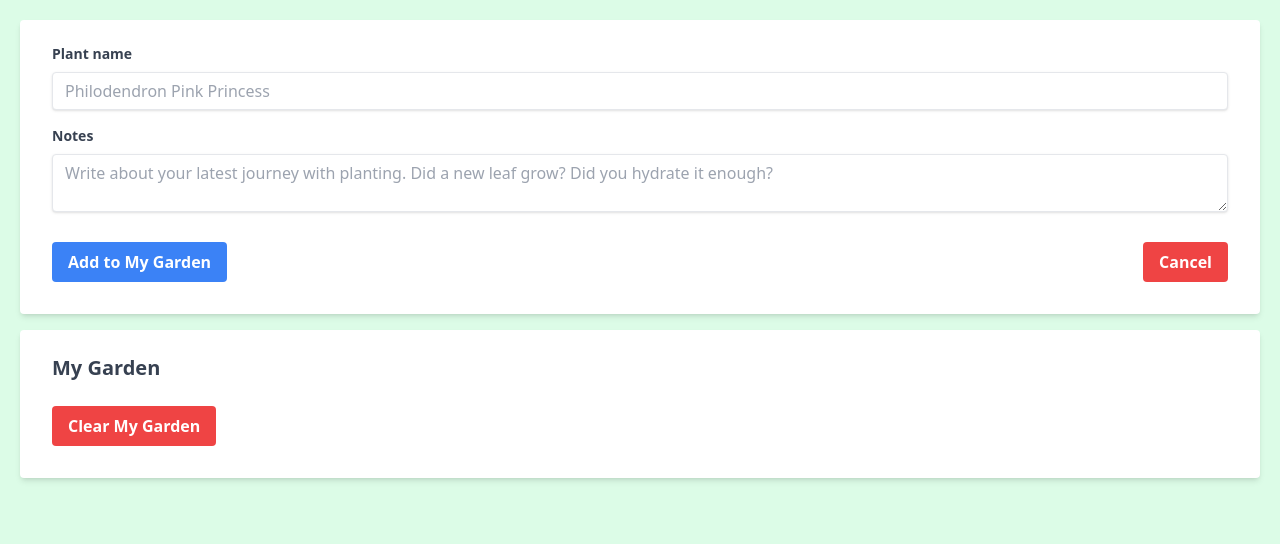
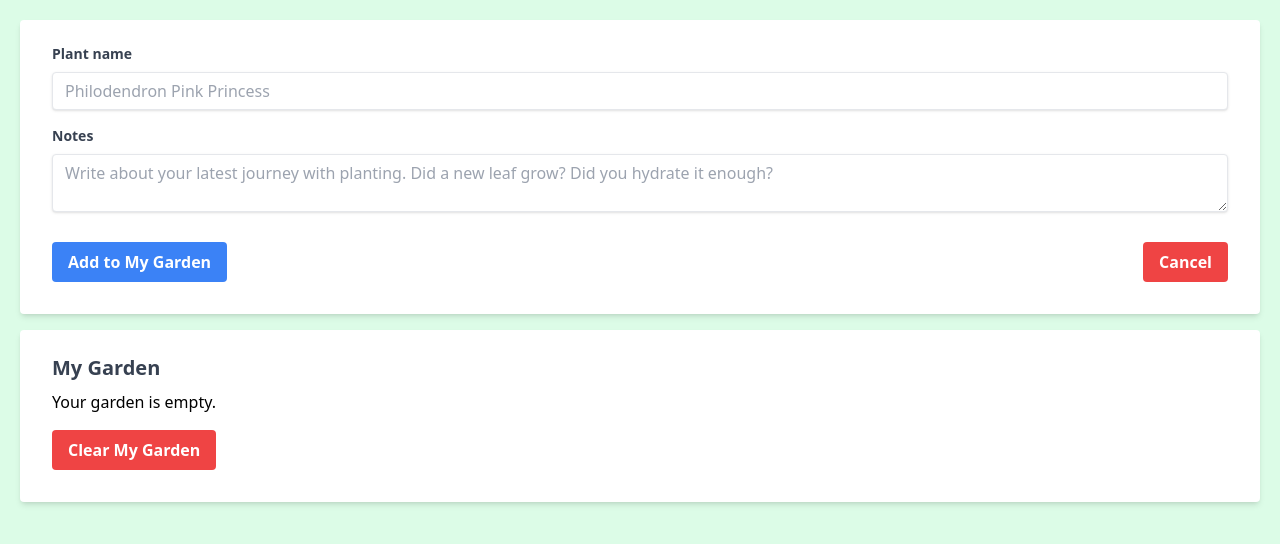
Before and after one commit to charlottejevans/planted, a website: page src/index.html in a window 1280 px wide. Drawn offline with nearby package versions, Linux system fonts and the light colour scheme; files that its build step writes are made by us from their sources.

Commit message:
Added ternary operator to check whether the user has information saved onto their local storage on init.

```diff
--- a/src/index.html
+++ b/src/index.html
@@ -25,6 +25,7 @@
     <p id="reminder" class="text-center text-lg text-green-800"></p>
     <div class="my-garden bg-white shadow-md rounded px-8 pt-6 pb-8 mt-4">
         <h2 class="text-gray-700 text-xl font-bold mb-2">My Garden</h2>
+        <p id="isLocalStorageEmpty"></p>
         <div id="myGarden" class="grid grid-cols-1 md:grid-cols-2 lg:grid-cols-3 gap-4">
             <!-- Dynamically add plants here -->
         </div>
--- a/src/script.js
+++ b/src/script.js
@@ -1,13 +1,17 @@
-let plantNameEl, plantNoteEl, addToGarden, cancel, reminderAlert;
+let plantNameEl, plantNoteEl, addToGarden, cancel, reminderAlert, localStorageCheck;
 let settingsKey = 'settings'
 let reminderName = localStorage.getItem(settingsKey)
 // initiating the HTML elements the moment the page is loaded.
 function init() {
-    plantNameEl = document.getElementById("plantNameInput");
-    plantNoteEl = document.getElementById("noteInput");
-    addToGarden = document.getElementById("addToGarden");
-    cancel = document.getElementById("cancel");
+    plantNameEl = document.getElementById("plantNameInput")
+    plantNoteEl = document.getElementById("noteInput")
+    addToGarden = document.getElementById("addToGarden")
+    cancel = document.getElementById("cancel")
 
+    // Checks to see if the local storage is empty or not. If it is empty, it will display a message saying that the garden is empty. If it is not empty, it will display a message saying that the garden is not empty.
+    const isLocalStorageEmpty = localStorage.getItem(settingsKey) ? false : true;
+    const localStorageCheckElement = document.getElementById("isLocalStorageEmpty");
+    localStorageCheckElement.textContent = isLocalStorageEmpty ? "Your garden is empty." : "Your garden is not empty.";
     console.log(localStorage.getItem(settingsKey))
     getSettings()
 }
@@ -20,9 +24,9 @@ function getSettings() {
     const jsonString = localStorage.getItem(settingsKey)
     // if there is any previous input, it will parse the info and create a variable called combinedInfo using concatenation. Afterward, it will trigger update Mygarden function.
     if (jsonString) {
-        const settingsJSON = JSON.parse(jsonString);
-        const combinedInfo = settingsJSON.name + ': ' + settingsJSON.notes;
-        updateMyGarden(combinedInfo);
+        const settingsJSON = JSON.parse(jsonString)
+        const combinedInfo = settingsJSON.name + ': ' + settingsJSON.notes
+        updateMyGarden(combinedInfo)
 
     } else {
         console.log("No settings found in localStorage.");
```
